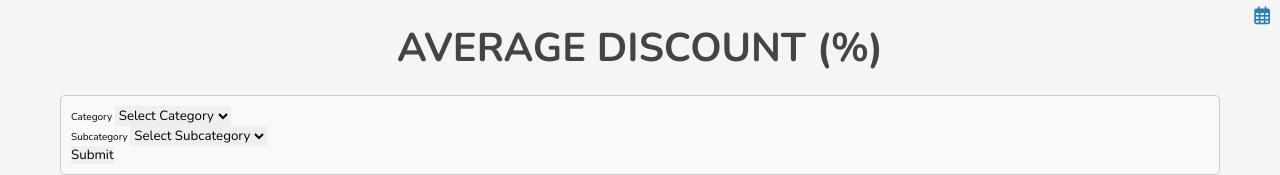
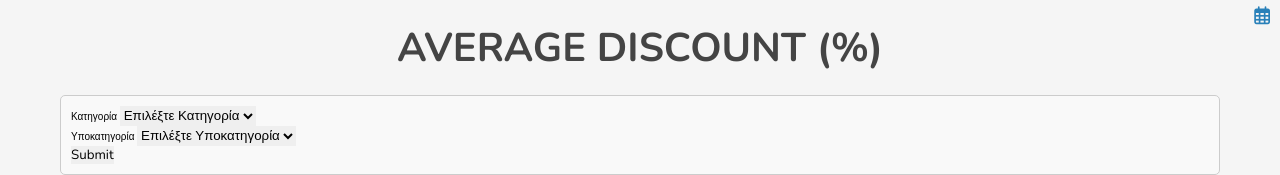
Before and after one commit to Theodoscus/Web-Project-Final-Version, a PHP site: page /admin/statics.php in a window 1280 px wide. Shown: the part 385-560 px from the top of the page. Run offline with PHP 8.4, Linux system fonts and the light colour scheme; the visitor is signed in with stand-in values (Sample User, id 1); data that the repository does not hold is empty; some libraries are stand-ins or nearby versions.

Commit message:
Statics dynamic dropdown + css stuff

```diff
--- a/admin/statics.php
+++ b/admin/statics.php
@@ -149,7 +149,7 @@ $subcategories = $select_subcategories->fetchAll(PDO::FETCH_ASSOC);
 // Fetch data for the graph based on the selected category and subcategory
 $selectedSubcategoryId = '';
 if (isset($_POST['submit'])) {
-    $selectedSubcategoryId = $_POST['subcategory'];
+    $selectedSubcategoryId = $_POST['subcategory_select'];
 
     $select_offers = $conn->prepare('SELECT product.product_id, ROUND(AVG(offers.product_price), 2) AS average_price
                                         FROM offers
@@ -176,25 +176,26 @@ if (isset($_POST['submit'])) {
         <div class="selection-container">
     <form method="post" action="">
         <div class="inputBox">
-            <label for="category">Category</label>
-            <select name="category" id="category" class="box" required>
-                <option value="0">Select Category</option>
-                <?php foreach ($categories as $category) {?>
-                    <option value="<?php echo $category['category_id']; ?>" <?php echo ($category['category_id'] == $selectedCategoryId) ? 'selected' : ''; ?>>
-                        <?php echo $category['category_name']; ?>
-                    </option>
-                <?php }?>
+            <label for="category">Κατηγορία</label>
+            <select name="category_select" id="category_select" class="box" required>
+                <option selected disabled value="0">Επιλέξτε Κατηγορία</option>
+                <?php
+                            $stmt = $conn->prepare("SELECT * FROM category ORDER BY category_name");
+                            $stmt->execute();
+                            $categoriesList= $stmt->fetchAll();
+
+                            foreach($categoriesList as $category){
+                                echo "<option value='".$category['category_id']."'>".$category['category_name']."</option>";
+                            }
+
+                        ?>
             </select>
         </div>
         <div class="inputBox">
-            <label for="subcategory">Subcategory</label>
-            <select name="subcategory" id="subcategory" class="box" required>
-                <option value="0">Select Subcategory</option>
-                <?php foreach ($subcategories as $subcategory) {
-                    if ($subcategory['category_category_id'] == $selectedCategoryId) {
-                        echo '<option value="'.$subcategory['subcategory_id'].'">'.$subcategory['subcategory_name'].'</option>';
-                    }
-                }?>
+            <label for="subcategory">Υποκατηγορία</label>
+            <select name="subcategory_select" id="subcategory_select" class="box" required>
+                <option selected disabled value="0">Επιλέξτε Υποκατηγορία</option>
+
             </select>
         </div>
         <div class="inputBox">
@@ -203,24 +204,7 @@ if (isset($_POST['submit'])) {
     </form>
 </div>
 
-<script>
-    const categorySelect = document.getElementById('category');
-    const subcategorySelect = document.getElementById('subcategory');
 
-    categorySelect.addEventListener('change', () => {
-        const selectedCategoryId = categorySelect.value;
-
-        // Clear existing options
-        subcategorySelect.innerHTML = '<option value="0">Select Subcategory</option>';
-
-        // Populate subcategories based on selected category
-        <?php foreach ($subcategories as $subcategory) { ?>
-            if (<?php echo $subcategory['category_category_id']; ?> == selectedCategoryId) {
-                subcategorySelect.innerHTML += '<option value="<?php echo $subcategory['subcategory_id']; ?>"><?php echo $subcategory['subcategory_name']; ?></option>';
-            }
-        <?php } ?>
-    });
-</script>
 
 
 
@@ -232,7 +216,8 @@ if (isset($_POST['submit'])) {
 
 
 
-
+<script src="https://ajax.googleapis.com/ajax/libs/jquery/3.6.0/jquery.min.js"></script>
+<script src="../js/admin_ajax.js"  ></script>
 
 </body>
 
--- a/css/admin_style.css
+++ b/css/admin_style.css
@@ -355,6 +355,8 @@ section{
    border-radius: .5rem;
    border:var(--border);
    padding:2rem;
+   max-height: 40rem;
+   min-height: 40rem;
 }
 
 .show-products .box-container .box img{
@@ -379,6 +381,7 @@ section{
 .show-products .box-container .box .product_description{
    font-size: 1rem;
    color:var(--light-color);
+   height: 40px;
 }
 
 .update-product form{
```
Also changed, not shown: uploaded_img/Ariel-Professional.png (added), uploaded_img/pharmasept-mild-laundry.png (added).
